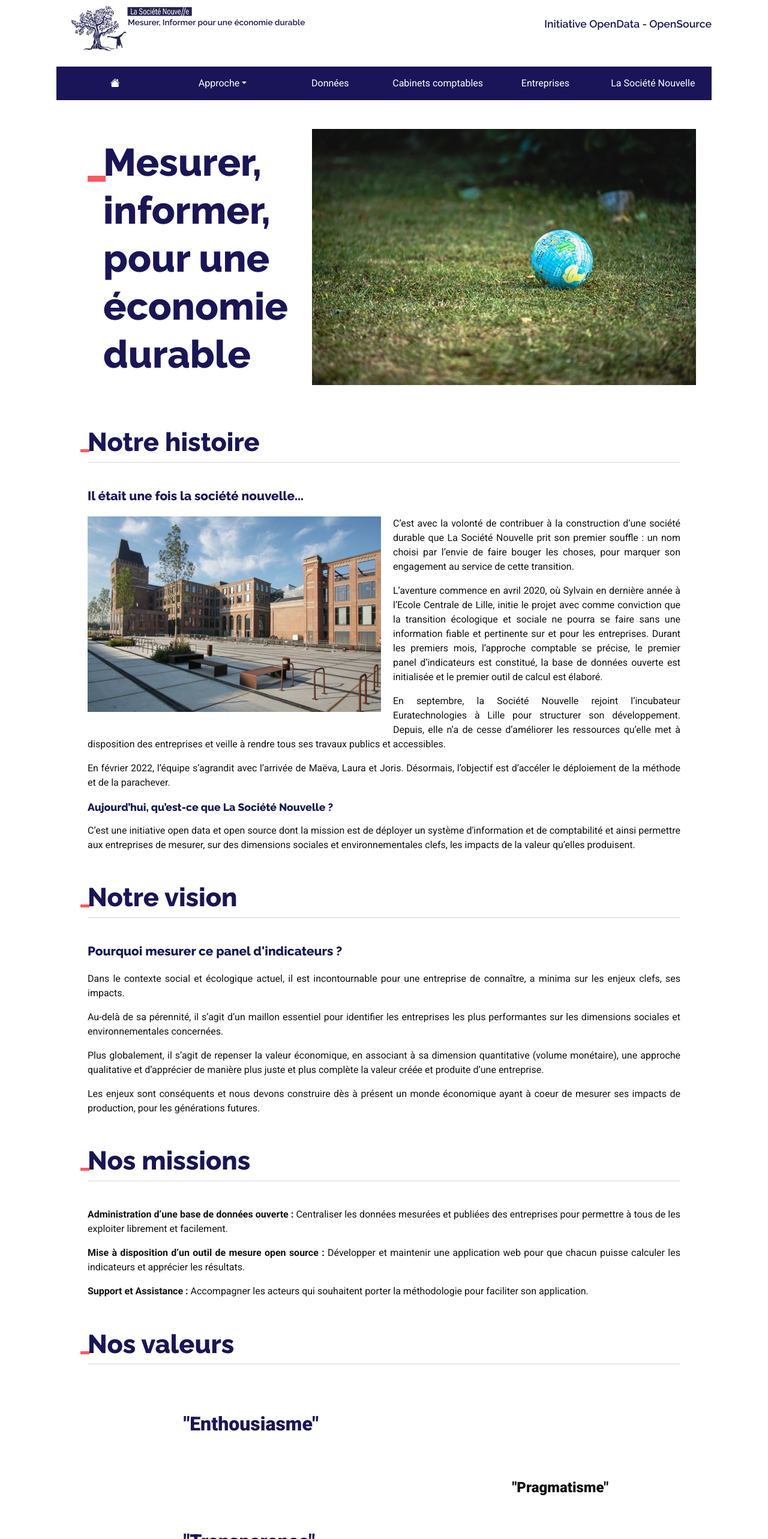
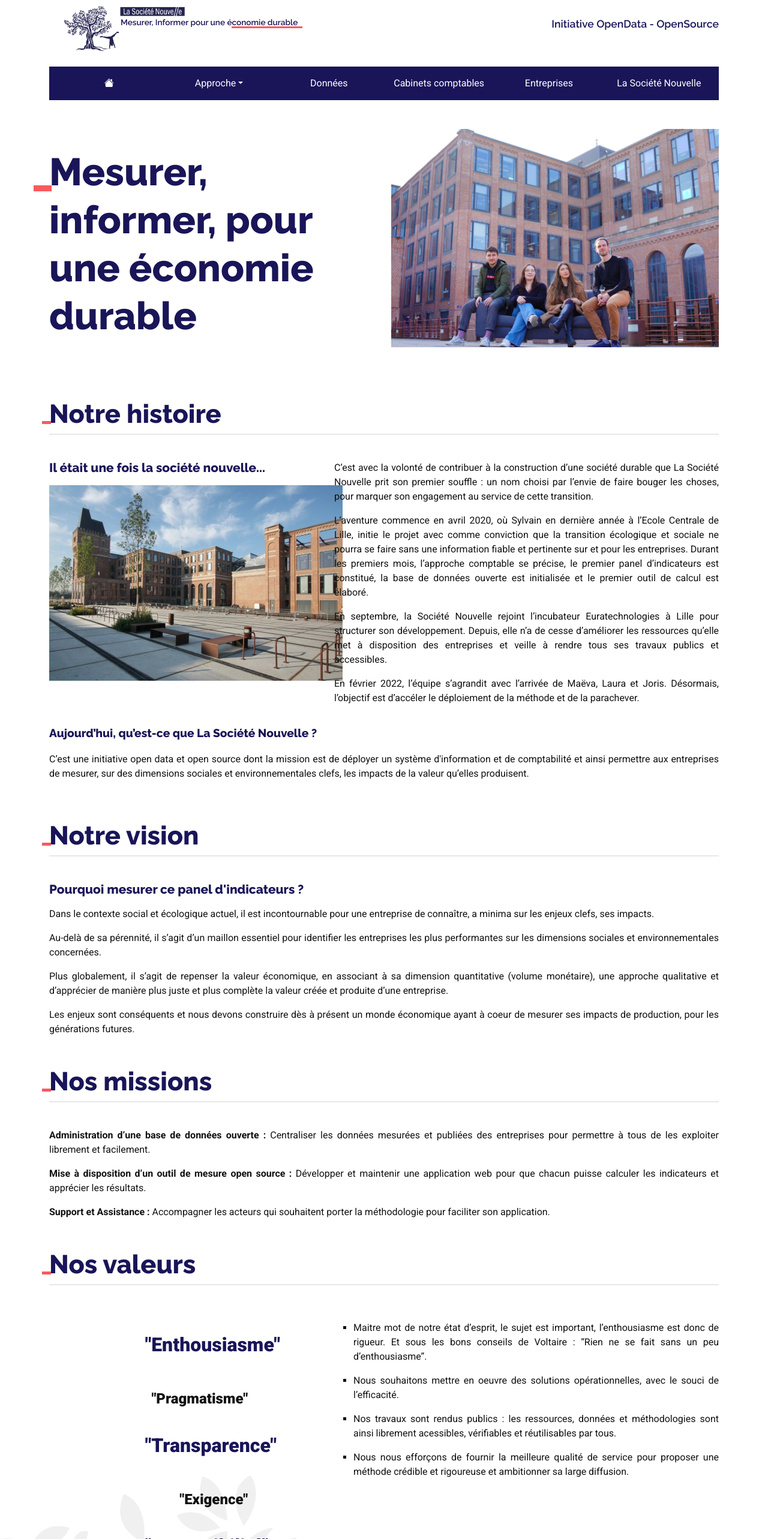
Before and after one commit to La-Societe-Nouvelle/LaSocieteNouvelle-Website, a Next.js app: page /blog in a window 1280 px wide. Shown: the top 2566 px of the page at 60% size. Built offline with nearby package versions, Linux system fonts and the light colour scheme.

Commit message:
Blog post responsive and team picture added

```diff
--- a/pages/blog.js
+++ b/pages/blog.js
@@ -4,37 +4,47 @@ import { Helmet } from 'react-helmet';
 // Components
 import Header from '../src/components/header'
 import Footer from '../src/components/footer'
+import { Container, Row, Col } from 'react-bootstrap';
 
 export default function Blog() {
     return (
-        <div className="container">
+        <>
             <Helmet>
                 <title>La société Nouvelle | Blog</title>
             </Helmet>
             <Header page="blog" />
             <main className="main">
-
-                <div className="section">
+                <Container>
+                    <section>
                         <div className="article">
-                        <div className="h-group">
-                            <div>
+                            <Row className="align-items-center">
+                                <Col>
                                     <h2 className="big-title">
                                         Mesurer, informer, pour une économie durable
                                     </h2>
-                            </div>
-                            <div>
-                                <img src="/images/sustainability.jpg" alt="" />
-                            </div>
-                        </div>
+                                </Col>
+                                <Col>
+                                <figure>
+                                <img src="/images/equipe-la-societe-nouvelle.jpg" className='img-fluid' alt="L'équipe de la société nouvelle" />
+                                 </figure>
+                                </Col>
+                            </Row>
 
                             <h3 className="subtitle">
                                 Notre histoire
                             </h3>
+                            <Row>
+                                <Col lg={5}>
                                     <h4>
                                         Il était une fois la société nouvelle...
                                     </h4>
+
+                                    <img src="/images/Euratechnologies.jpg" alt="Euratechnologies" className="img-responsive" />
+                                </Col>
+
+                                <Col>
                                     <div className="post-content">
-                            <img src="/images/Euratechnologies.jpg" alt="Euratechnologies" />
+
                                         <p>
                                             C’est avec la volonté de contribuer à la construction d’une société durable que La Société Nouvelle prit son premier souffle : un nom choisi par l’envie de faire bouger les choses, pour marquer son engagement au service de cette transition.
                                         </p>
@@ -55,12 +65,18 @@ export default function Blog() {
                                             En février 2022, l’équipe s’agrandit avec l’arrivée de Maëva, Laura et Joris.
                                             Désormais, l’objectif est d’accéler le déploiement de la méthode et de la parachever.
                                         </p>
+
+                                    </div>
+
+                                </Col>
+
                                 <h5>
                                             Aujourd’hui, qu’est-ce que La Société Nouvelle ?
                                         </h5>
                                         <p>C’est une initiative open data et open source dont la mission est de déployer un système d'information et de comptabilité et ainsi permettre aux entreprises de mesurer, sur des dimensions sociales et environnementales clefs, les impacts de la valeur qu’elles produisent.
                                         </p>
-                        </div>
+                            </Row>
+
                             <div>
 
                                 <h3 className="subtitle">
@@ -118,8 +134,8 @@ export default function Blog() {
                                 <h3 className="subtitle">
                                     Nos valeurs
                                 </h3>
-                            <div className="row">
-                                <div>
+                                <Row>
+                                    <Col lg={5} >
                                         <p className="big-quote">
                                             "Enthousiasme"
                                         </p>
@@ -136,8 +152,8 @@ export default function Blog() {
                                             "Accessibilité"
                                         </p>
 
-                                </div>
-                                <div>
+                                    </Col>
+                                    <Col lg={7}>
                                         <ul>
                                             <li>
                                                 Maitre mot de notre état d’esprit, le sujet est important, l’enthousiasme est donc de rigueur.
@@ -152,14 +168,11 @@ export default function Blog() {
                                                 Nous nous efforçons de fournir la meilleure qualité de service pour proposer une méthode crédible et rigoureuse et ambitionner sa large diffusion.
                                             </li>
                                         </ul>
-
+                                    </Col>
+                                </Row>
 
                             </div>
-                            </div>
-
-                        </div>
-                        <div className="">
-
+                            <div>
                                 <h3 className="subtitle">
                                     Notre positionnement
                                 </h3>
@@ -171,12 +184,15 @@ export default function Blog() {
                                 </p>
                             </div>
                         </div>
-                </div>
+                    </section>
+                </Container>
+
 
             </main>
 
             <Footer />
+        </>
 
-        </div>
+
     )
 }
--- a/pages/index.js
+++ b/pages/index.js
@@ -316,8 +316,9 @@ const Vignette = (props) =>
 
   <>
     <Card>
-      {/* <Card.Img variant="top" src="holder.js/100px180" /> */}
       <Card.Body>
+      <img src="images/equipe-la-societe-nouvelle-thumbnail.jpg" className="img-fluid img-thumbnail rounded float-start me-4"/>
+
         <Card.Title>{props.titre}</Card.Title>
         <Card.Subtitle>{props.accroche}</Card.Subtitle>
         <p className='date'>
--- a/src/components/footer.js
+++ b/src/components/footer.js
@@ -9,6 +9,9 @@ export default class Footer extends React.Component {
       <div className="Footer bg-primary">
         <Container>
           <ul className='nav justify-content-center'>
+          <li className="nav-item">
+              <a className="nav-link" href="/a-propos">A propos</a>
+            </li>
             <li className="nav-item">
               <a className="nav-link" href="/mentions-legales">Mentions légales</a>
             </li>
@@ -17,7 +20,7 @@ export default class Footer extends React.Component {
 
             </li>
             <li className="nav-item">
-              <a className="nav-link" href="https://github.com/La-Societe-Nouvelle/LaSocieteNouvelle-Website" target="_blank">Repertoire GitHub</a>
+              <a className="nav-link" href="https://github.com/La-Societe-Nouvelle/LaSocieteNouvelle-Website" target="_blank"><i className="bi bi-github"></i> GitHub</a>
 
             </li>
             <li className="nav-item">
--- a/src/components/header.js
+++ b/src/components/header.js
@@ -17,7 +17,7 @@ export default class Header extends React.Component {
          <img id="logo-header" className="fluid float-start" src="/images/logo-lsn-header.png" alt="logo-lsn-header"/>
 
           <h1 className="slogan">
-              Mesurer, Informer pour une économie durable
+              Mesurer, Informer pour une <span className="underline"> économie durable </span>
           </h1>
            </div>
          </Col>
--- a/styles/articles.scss
+++ b/styles/articles.scss
@@ -1,9 +1,6 @@
 @import "base";
 
 .article {
-
-    //background: #fff;
-    padding: 2em 4em;
 
     p {
         text-align: justify;
@@ -24,17 +21,7 @@
         }
     }
 
-    .h-group {
-        display: flex;
-        flex-direction: row;
-        justify-content: flex-start;
-        align-items: center;
-        padding-left: 26px;
-        gap : 40px;
-        >div {
-            flex: 0 1 ;
-        }
-    }
+
 
     .subtitle {
         font-size: 2.7em;
@@ -46,7 +33,6 @@
     }
 
     img {
-        float : left;
         margin-right: 20px;
         margin-bottom: 20px;
     }
@@ -63,35 +49,19 @@
             background-color: $secondary;
         }
     }
-    h4 {
-        font-size: 1.3em;
-        font-family: "Raleway";
+
+    h5 {
+
         margin : 1em 0;
     }
-    h5 {
-        font-size: 1.1em;
-        font-family: "Raleway";
-        margin : 1em 0;
-    }
-    .row {
-        display: flex;
-        align-items: center;
-        justify-content: center;
-        gap : 40px;
-        div {
-            flex-basis: 100%;
-        }
-    }
-    .w75 {
-        width: 75%;
-    }
+
 
     .big-quote {
         font-weight: 900;
         color : $primary;
         font-size : 2em;
         margin-top: 1em;
-        margin-bottom: 2em;
+        margin-bottom: 1.5em;
         margin-left : 5em;
     }
     .quote {
@@ -99,7 +69,7 @@
         font-size: 1.5em;
         text-align: right;
         margin-top: 2em;
-        margin-bottom: 2em;
+        margin-bottom: 1.5em;
         margin-right : 5em;
         }
 
--- a/styles/header.scss
+++ b/styles/header.scss
@@ -12,6 +12,19 @@ header {
     position: absolute;
     left : 119px;
     top : 29px;
+    .underline {
+      position: relative;
+      &::after {
+        position: absolute;
+        left: 8px;
+        bottom: -2px;
+        overflow: hidden;
+      width: 100%;
+      height: 3px;
+      content: '\a0';
+      background-color: $secondary;
+      }
+    }
   }
 
   h2 {
@@ -40,13 +53,3 @@ header {
   height: 75px;
   margin: 10px 25px;
 }
-
-
-#slogan {
-  position: relative;
-  left: 2px;
-  margin-top: 0px;
-  margin-bottom: 0px;
-  font-size: 14px;
-  color: $primary;
-}
```
Also changed, not shown: public/images/equipe-la-societe-nouvelle-thumbnail.jpg (added), public/images/equipe-la-societe-nouvelle.jpg (added). Lines whose indentation alone changed are shown as unchanged.
